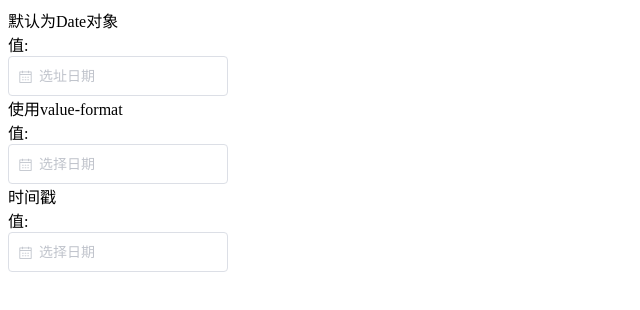
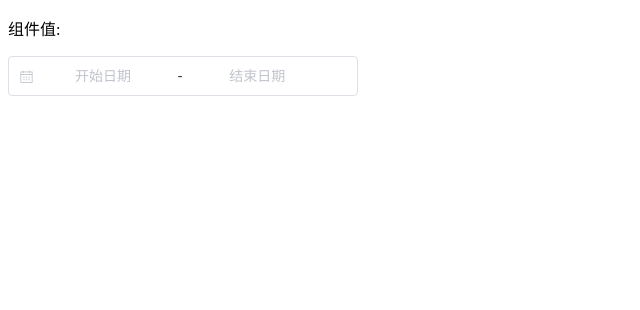
Before and after one commit to kingyeahwei/element_learning, a Vue app: page / in a window 1280 px wide. Shown: the top 310 px of the page, without its empty margins (0-640 px from the left). Built offline with nearby package versions, Linux system fonts and the light colour scheme.

Commit message:
datepicker 默认显示日期

```diff
--- a/src/App.vue
+++ b/src/App.vue
@@ -1,35 +1,13 @@
 <template>
   <div id="app">
     <div class="block">
-      <span>默认为Date对象</span>
-      <div>值: {{value1}}</div>
+      <p>组件值: {{value}}</p>
       <el-date-picker
-        v-model="value1"
-        type="date"
-        placeholder="选址日期"
-        format="yyyy 年 MM 月 dd 日"
-      ></el-date-picker>
-    </div>
-    <div class="block">
-      <span>使用value-format</span>
-      <div>值: {{value2}}</div>
-      <el-date-picker
-        v-model="value2"
-        type="date"
-        placeholder="选择日期"
-        format="yyyy 年 MM 月 dd 日"
-        value-format="yyyy-MM-dd"
-      ></el-date-picker>
-    </div>
-    <div class="block">
-      <span>时间戳</span>
-      <div>值: {{value3}}</div>
-      <el-date-picker
-        v-model="value3"
-        type="date"
-        placeholder="选择日期"
-        format="yyyy 年 MM 月 dd 日"
-        value-format="timestamp"
+        v-model="value"
+        type="daterange"
+        start-placeholder="开始日期"
+        end-placeholder="结束日期"
+        :default-time="['00:00:00', '23:59:59']"
       ></el-date-picker>
     </div>
   </div>
@@ -41,9 +19,7 @@
     name: "app",
     data() {
       return {
-        value1: "",
-        value2: "",
-        value3: ""
+        value: ""
       };
     },
     methods: {}
```
